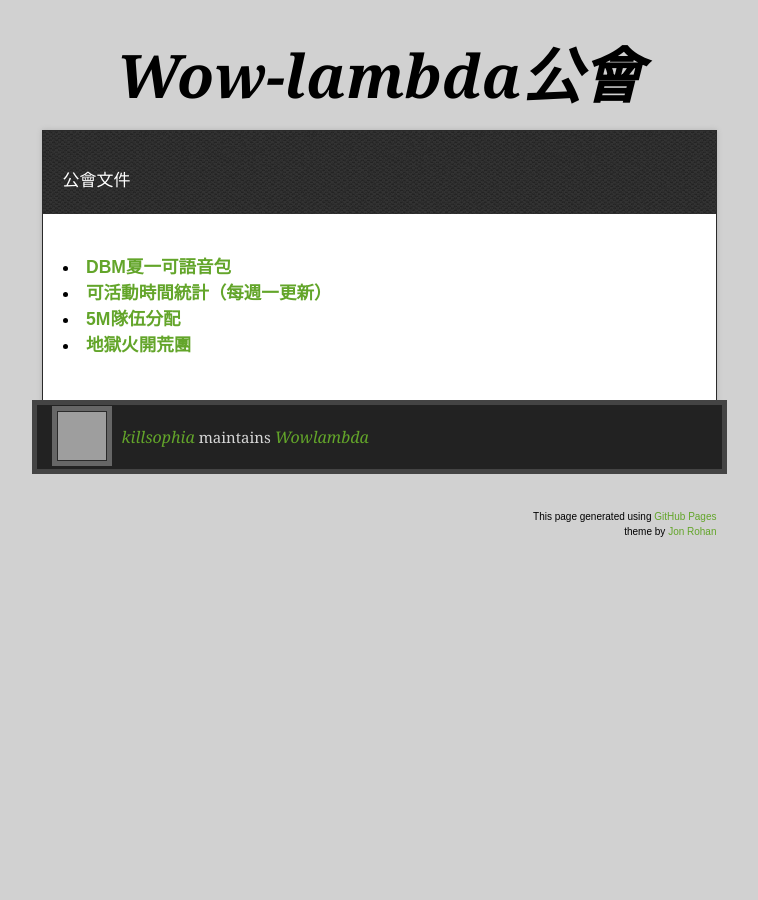
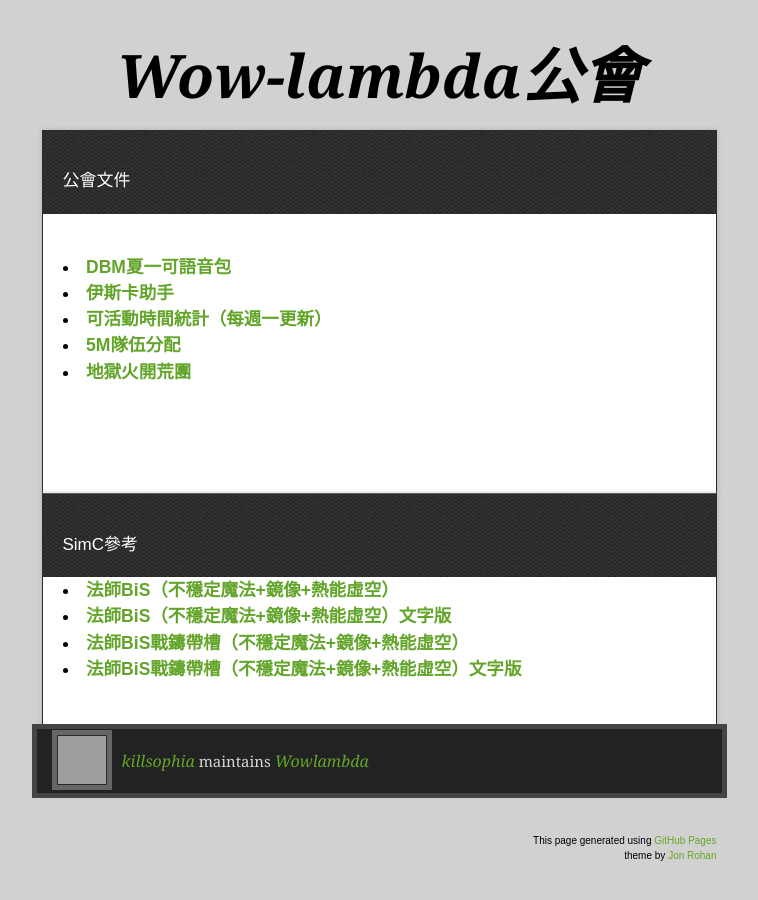
Before and after one commit to killsophia/wowlambda, a plain HTML site: page index.html in a window 1280 px wide. Shown: the whole page, without its empty margins (261-1019 px from the left). Before the commit the page ends 800 px from the top, so only its background shows below. Drawn offline with nearby package versions, Linux system fonts and the light colour scheme; grey boxes are pictures that could not be loaded.

Commit message:
add new files
Add:
link to iskarassist and mage simc bis

```diff
--- a/index.html
+++ b/index.html
@@ -30,14 +30,25 @@
 
 </br>
 <h3>
-
 <li><a href="http://www.curse.com/addons/wow/dbm-voicepack-yike">DBM夏一可語音包</a></li>
+<li><a href="https://github.com/killsophia/wowlambda/blob/master/IskarAssist-r46.zip">伊斯卡助手</a></li>
 <li><a href="https://docs.google.com/spreadsheets/d/1SxzF1yQ3VPGKWhWtuPGyzXzDFKPf4gwkAzePOKYxJRo/edit#gid=0">可活動時間統計（每週一更新）</a></li>
 <li><a href="https://docs.google.com/spreadsheets/d/1AM52he_i_oQl1xRDchP0OeK143IMP3TeVNMTmgF5ZWY/edit#gid=0">5M隊伍分配</a></li>
 <li><a href="https://docs.google.com/spreadsheets/d/1yUmbc2PfwxEMRS3Wv5InDMvx_CXRTpSKSPXuzGpxAZA/edit#gid=1373854071">地獄火開荒團</a></li>
 </h3>
 
       </div>
+    </div>
+    <div id="container">
+      <p class="tagline">SimC參考</p>
+      <div id="main" role="main">
+        <h3>
+<li><a href="https://github.com/killsophia/wowlambda/blob/master/Vicnoia_UM_MI_TV_Bis.html">法師BiS（不穩定魔法+鏡像+熱能虛空）</a></li>
+<li><a href="https://github.com/killsophia/wowlambda/blob/master/Vicnoia_UM_MI_TV_Bis.txt">法師BiS（不穩定魔法+鏡像+熱能虛空）文字版</a></li>
+<li><a href="https://github.com/killsophia/wowlambda/blob/master/Vicnoia_UM_MI_TV_Bis_Extras.html">法師BiS戰鑄帶槽（不穩定魔法+鏡像+熱能虛空）</a></li>
+<li><a href=https://github.com/killsophia/wowlambda/blob/master/Vicnoia_UM_MI_TV_Bis_Extras.txt">法師BiS戰鑄帶槽（不穩定魔法+鏡像+熱能虛空）文字版</a></li>
+</h3>
+        </div>
     </div>
     <footer>
       <div class="owner">
```
